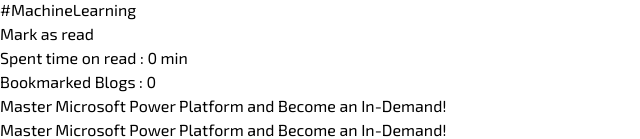
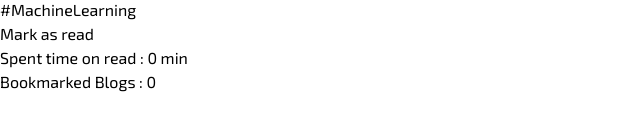
Before and after one commit to atikulla77/Knowledge-Cafe, a React (Vite) app: page / in a window 1280 px wide. Shown: the part 9974-10113 px from the top of the page, without its empty margins (0-640 px from the left). After the commit the page ends 10068 px from the top, so only its background shows below. Built offline with nearby package versions, Linux system fonts and the light colour scheme.

Commit message:
dynamically bookmarks add

```diff
--- a/src/App.jsx
+++ b/src/App.jsx
@@ -6,6 +6,8 @@
 
 function App() {
   const [blogs, setBlogs] = useState([]);
+  const [bookmarks, setBookmarks] = useState([]);
+  const [bookmarksSpentTime, setBookmarksSpentTime] = useState(0);
 
   useEffect(() => {
     fetch("blogs.json")
@@ -13,7 +15,21 @@
       .then(data => setBlogs(data))
   }, []);
 
-  console.log(blogs)
+  const handleAddToBookmarks = (blog) => {
+    let updatedBookmarks;
+    let totalReadingTime;
+
+    if (!bookmarks.includes(blog)) {
+      updatedBookmarks = [...bookmarks, blog];
+      totalReadingTime = bookmarksSpentTime + blog.reading_time;
+    } else {
+      updatedBookmarks = [...bookmarks];
+      totalReadingTime = bookmarksSpentTime;
+    }
+
+    setBookmarks(updatedBookmarks)
+    setBookmarksSpentTime(totalReadingTime)
+  }
 
   return (
     <div className='w-[1280px] h-full mx-auto exo2font'>
@@ -21,8 +37,8 @@
       <Header />
 
       <div className='w-full pt-[2rem] flex justify-between pb-[20rem]'>
-        <Blog blogs={blogs} />
-        <Bookmarks />
+        <Blog blogs={blogs} handleAddToBookmarks={handleAddToBookmarks} />
+        <Bookmarks bookmarks={bookmarks} bookmarksSpentTime={bookmarksSpentTime} />
       </div>
 
     </div>
--- a/src/components/Blog.jsx
+++ b/src/components/Blog.jsx
@@ -1,7 +1,7 @@
 import React from "react";
 import { LuBookmark } from "react-icons/lu";
 
-const Blog = ({ blogs }) => {
+const Blog = ({ blogs, handleAddToBookmarks }) => {
   return (
     <div className="w-[845px]">
       {/* Card */}
@@ -31,7 +31,8 @@
                 <h1 className="text-[20px] font-[500] text-[#111111] opacity-[60%] pr-[5px]">
                   {blog.reading_time} min read
                 </h1>
-                <LuBookmark className="text-[22px] text-[#111111] opacity-[60%] cursor-pointer" />
+                {/* Bookmark */}
+                <LuBookmark onClick={() => handleAddToBookmarks(blog)} className="text-[22px] text-[#111111] opacity-[60%] cursor-pointer" />
               </div>
             </div>
             <div className="pt-[1.2rem]">
--- a/src/components/Bookmarks.jsx
+++ b/src/components/Bookmarks.jsx
@@ -1,28 +1,29 @@
 import React from "react";
 
-const Bookmarks = () => {
+const Bookmarks = ({ bookmarks, bookmarksSpentTime }) => {
     return (
         <div className="w-[411px]">
             <div className="w-full h-[80px] border-[1px] border-[#6047EC] bg-[#6047ec29] rounded-[8px] flex justify-center items-center text-center">
                 <h1 className="text-[#6047EC] text-[24px] font-[700]">
-                    Spent time on read : 0 min
+                    Spent time on read : {bookmarksSpentTime} min
                 </h1>
             </div>
             <div className="w-full bg-[#11111112] rounded-[8px] p-[2rem] mt-[1.5rem]">
                 <h1 className="text-[24px] text-[#111111] font-[700]">
-                    Bookmarked Blogs : 0
+                    Bookmarked Blogs : {bookmarks.length}
                 </h1>
+
                 {/* BookMarked ---- Cards */}
-                <div className="w-full h-[98px] bg-white rounded-[8px] mt-[1rem] p-[1.1rem]">
-                    <h1 className="text-[18px] font-[600] leading-[30px]">
-                        Master Microsoft Power Platform and Become an In-Demand!
-                    </h1>
-                </div>
-                <div className="w-full h-[98px] bg-white rounded-[8px] mt-[1rem] p-[1.1rem]">
-                    <h1 className="text-[18px] font-[600] leading-[30px]">
-                        Master Microsoft Power Platform and Become an In-Demand!
-                    </h1>
-                </div>
+                {bookmarks.map((bookmark, index) => {
+                    return (
+                        <div key={bookmark.id} className="w-full h-fit bg-white rounded-[8px] mt-[1rem] p-[1.1rem]">
+                            <h1 className="text-[18px] font-[600] leading-[30px]">
+                                {bookmark.title}
+                            </h1>
+                        </div>
+                    )
+                })}
+
             </div>
         </div>
     );
```
